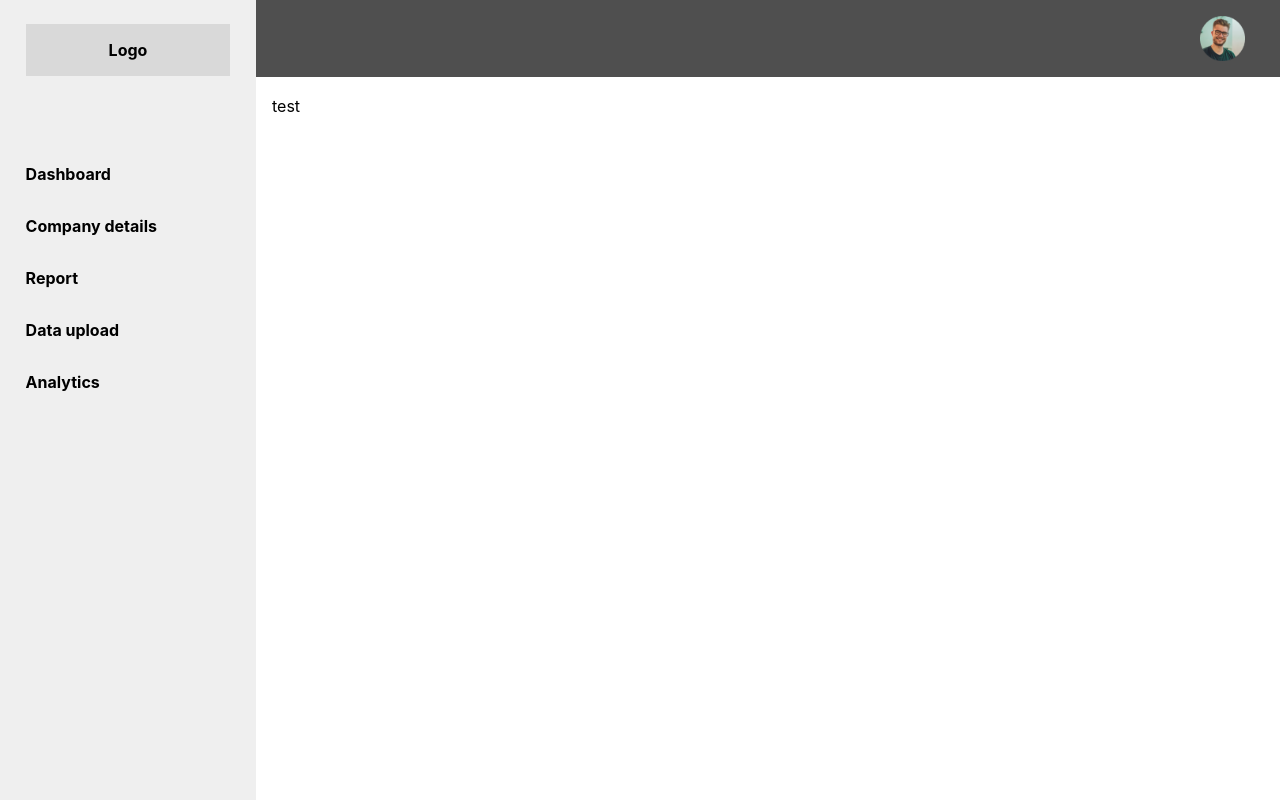
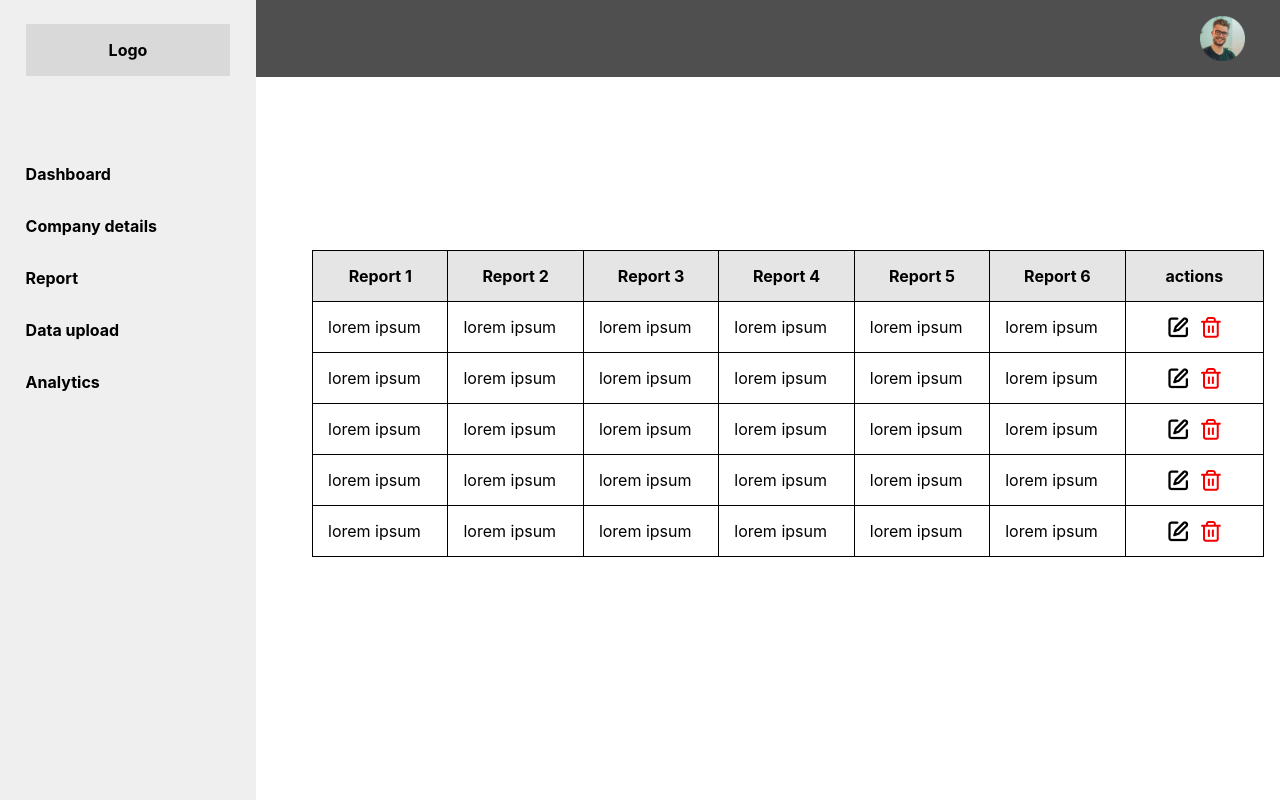
Before and after one commit to TT8-React/Team-2, a React (Create React App) app: page / in a window 1280 px wide. Built offline with nearby package versions, Linux system fonts and the light colour scheme.

Commit message:
creating report page

```diff
--- a/src/App.js
+++ b/src/App.js
@@ -1,12 +1,15 @@
 import Navbar from "./Components/Navbar/Navbar";
 import SideBar from "./Components/SideBar/SideBar";
 import Main from "./Components/Main/Main";
+import Report from "./Pages/Report";
 
 function App() {
   return (
     <div className="App">
       <SideBar />
-      <Main>test</Main>
+      <Main>
+        <Report/>
+      </Main>
       <Navbar />
     </div>
   );
--- /dev/null
+++ b/src/Components/Table/index.js
@@ -0,0 +1,93 @@
+import React from 'react'
+import styled from 'styled-components'
+import DelIcon from '../../Assets/Delete.png'
+import EditIcon from '../../Assets/Edit.png'
+import { StyledTable } from './styled'
+
+export default function Table() {
+
+  return (
+    <StyledTable>
+        <tr>
+          <th>Report 1</th>
+          <th>Report 2</th>
+          <th>Report 3</th>
+          <th>Report 4</th>
+          <th>Report 5</th>
+          <th>Report 6</th>
+          <th>actions</th>
+        </tr>
+        <tr>
+          <td>lorem ipsum</td>
+          <td>lorem ipsum</td>
+          <td>lorem ipsum</td>
+          <td>lorem ipsum</td>
+          <td>lorem ipsum</td>
+          <td>lorem ipsum</td>
+          <td>
+            <div className='icons-div'>
+            <img src={EditIcon} alt='edit'/>
+            <img src={DelIcon} alt='delete'/>
+            </div>
+          </td>
+        </tr>
+        <tr>
+          <td>lorem ipsum</td>
+          <td>lorem ipsum</td>
+          <td>lorem ipsum</td>
+          <td>lorem ipsum</td>
+          <td>lorem ipsum</td>
+          <td>lorem ipsum</td>
+          <td>
+            <div className='icons-div'>
+            <img src={EditIcon} alt='edit'/>
+            <img src={DelIcon} alt='delete'/>
+            </div>
+          </td>
+        </tr>
+        <tr>
+          <td>lorem ipsum</td>
+          <td>lorem ipsum</td>
+          <td>lorem ipsum</td>
+          <td>lorem ipsum</td>
+          <td>lorem ipsum</td>
+          <td>lorem ipsum</td>
+          <td>
+            <div className='icons-div'>
+            <img src={EditIcon} alt='edit'/>
+            <img src={DelIcon} alt='delete'/>
+            </div>
+          </td>
+        </tr>
+        <tr>
+          <td>lorem ipsum</td>
+          <td>lorem ipsum</td>
+          <td>lorem ipsum</td>
+          <td>lorem ipsum</td>
+          <td>lorem ipsum</td>
+          <td>lorem ipsum</td>
+          <td>
+            <div className='icons-div'>
+            <img src={EditIcon} alt='edit'/>
+            <img src={DelIcon} alt='delete'/>
+            </div>
+          </td>
+        </tr>
+        <tr>
+          <td>lorem ipsum</td>
+          <td>lorem ipsum</td>
+          <td>lorem ipsum</td>
+          <td>lorem ipsum</td>
+          <td>lorem ipsum</td>
+          <td>lorem ipsum</td>
+          <td>
+            <div className='icons-div'>
+            <img src={EditIcon} alt='edit'/>
+            <img src={DelIcon} alt='delete'/>
+            </div>
+          </td>
+        </tr>
+      </StyledTable>
+
+  )
+}
--- /dev/null
+++ b/src/Components/Table/styled.js
@@ -0,0 +1,28 @@
+import styled from "styled-components";
+
+export const StyledTable = styled.table`
+ border-collapse: collapse;
+    margin-left: 40px;
+    margin-top: 250px;
+
+    th{
+      background-color: #E5E5E5;
+      border: 1px solid black;
+      padding: 5px;
+      width: 141px;
+      height: 40px;
+    }
+
+    td{
+      border: 1px solid black;
+      padding: 5px 15px;
+      width: 141px;
+      height: 40px;
+    }
+
+    .icons-div{
+      display: flex;
+      justify-content: center;
+      gap: 0.75rem;
+    }
+`
--- /dev/null
+++ b/src/Pages/Report/index.js
@@ -0,0 +1,10 @@
+import React from 'react'
+import Table from '../../Components/Table'
+
+export default function Report() {
+  return (
+    <div>
+      <Table/>
+    </div>
+  )
+}
```
Also changed, not shown: src/Assets/Delete.png (added), src/Assets/Edit.png (added).
